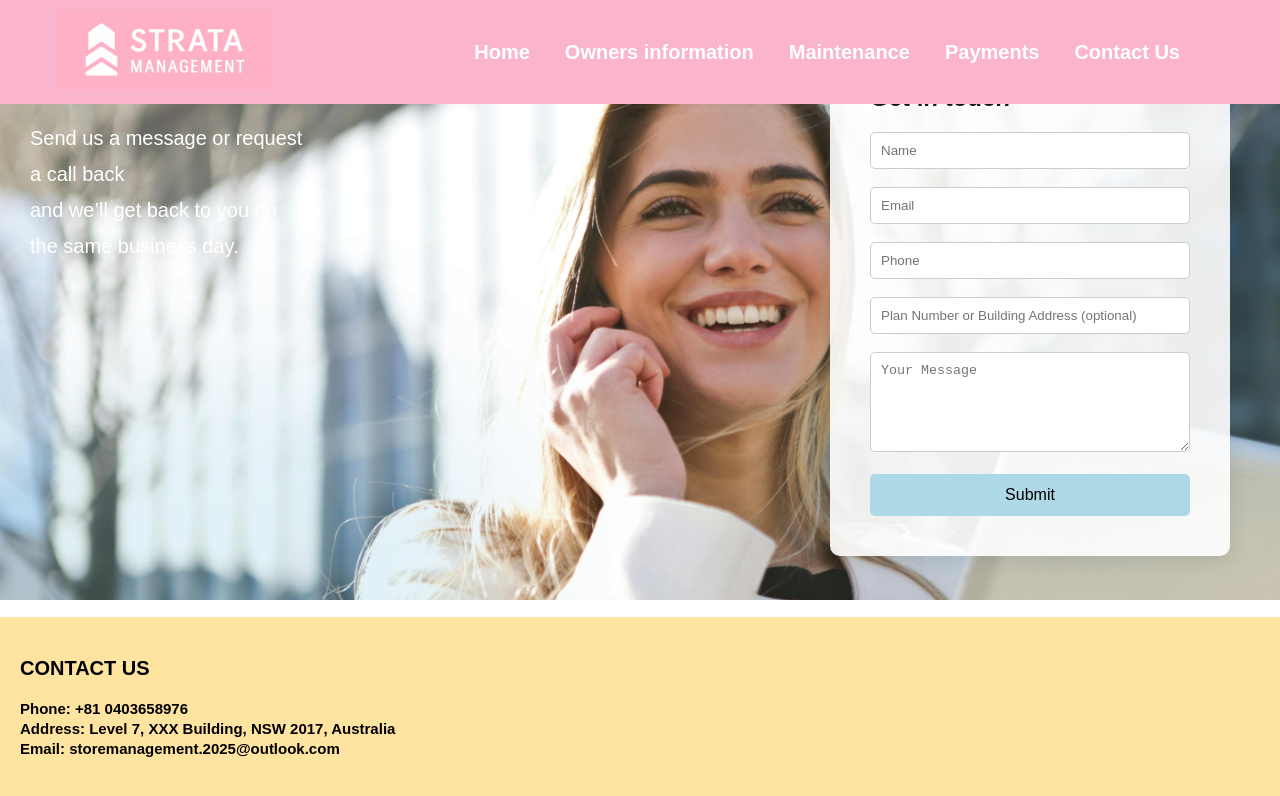
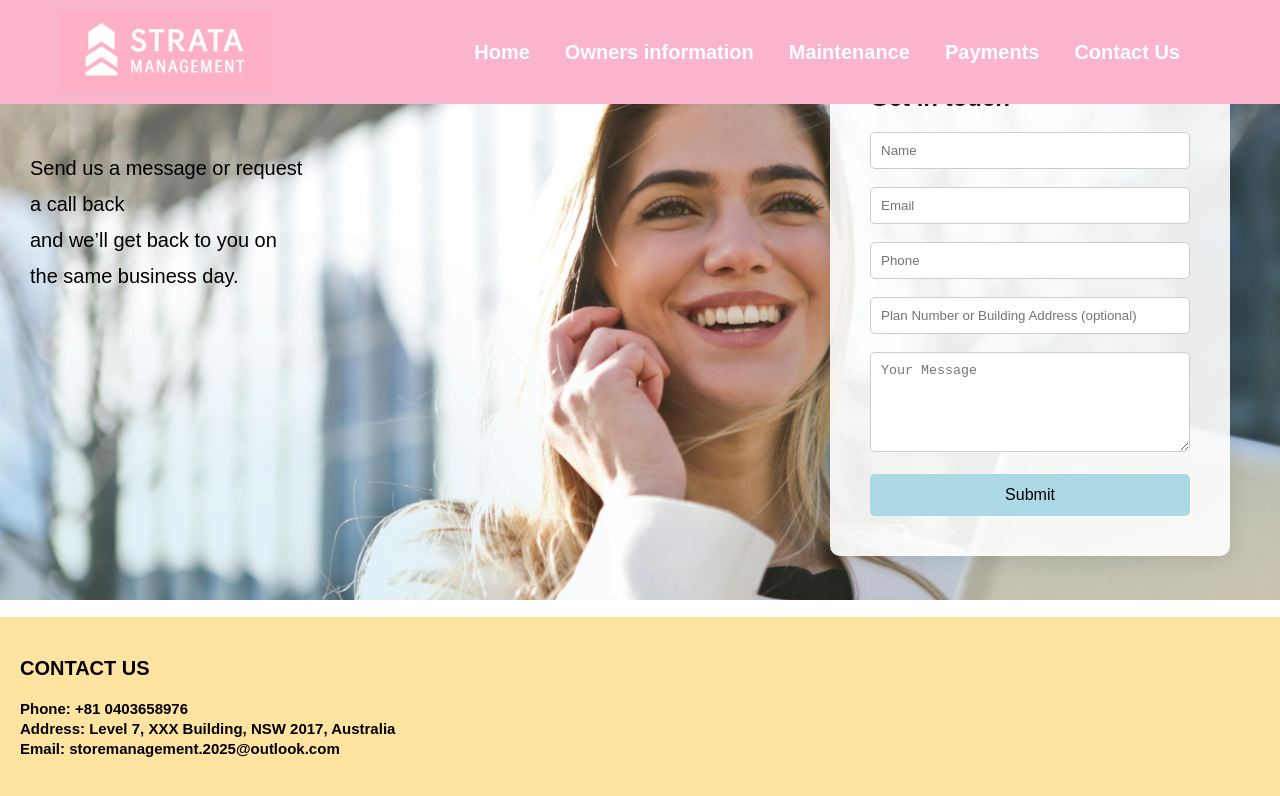
Before and after one commit to kcui07/strata-management, a Next.js app: page /contact in a window 1280 px wide. Shown: the top 796 px of the page. Built offline with nearby package versions, Linux system fonts and the light colour scheme.

Commit message:
Update Contact page

```diff
--- a/pages/contact.js
+++ b/pages/contact.js
@@ -16,7 +16,7 @@ export default function Contact() {
           <div style={{
             position: 'relative',
             width: '100%',
-            height: '600px',
+            minHeight: '600px',
             backgroundImage: 'url(/contact.jpg)',
             backgroundSize: 'cover',
             backgroundPosition: 'center',
@@ -24,9 +24,9 @@ export default function Contact() {
 
             <div style={{
               position: 'absolute',
-              top: '120px',
+              top: '150px',
               left: '30px',
-              color: 'white',
+              color: '#000',
               fontSize: '20px',
               lineHeight: '1.8',
               maxWidth: '280px'
```
